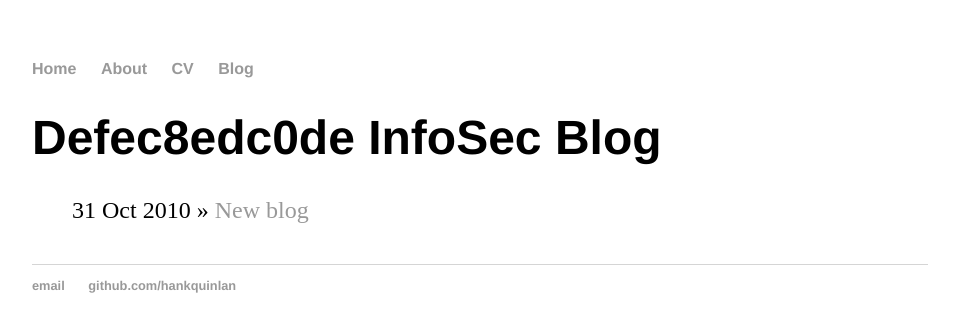
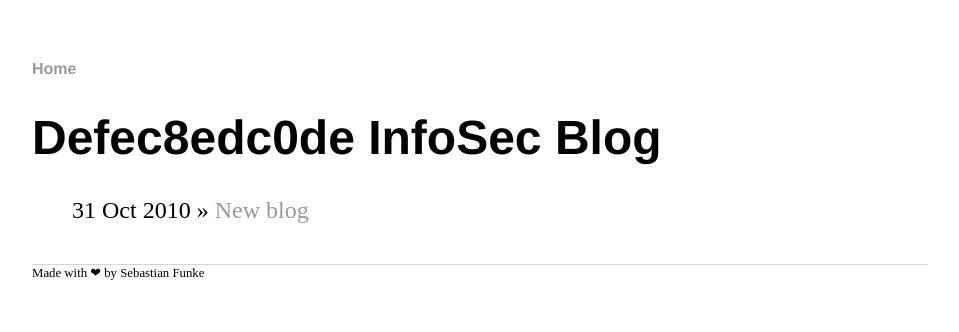
Before and after one commit to defec8edc0de/blog, a Jekyll site: the page built from index.html, in a window 1280 px wide. Shown: the top 332 px of the page, without its empty margins (160-1119 px from the left). Built offline with Jekyll 4.4.1, drawn with Linux system fonts in a browser that asks for light colours.

Commit message:
Update default.html

```diff
--- a/_layouts/default.html
+++ b/_layouts/default.html
@@ -3,15 +3,12 @@
 		<head>
 			<title>{{ page.title }}</title>
 			<!-- link to main stylesheet -->
-			<link rel="stylesheet" type="text/css" href="/css/main.css">
+			<link rel="stylesheet" type="text/css" href="../css/main.css">
 		</head>
 		<body>
 			<nav>
 	    		<ul>
 	        		<li><a href="/">Home</a></li>
-		        	<li><a href="/about">About</a></li>
-	        		<li><a href="/cv">CV</a></li>
-	        		<li><a href="/blog">Blog</a></li>
 	    		</ul>
 			</nav>
 			<div class="container">
@@ -20,10 +17,7 @@
 
 			</div><!-- /.container -->
 			<footer>
-	    		<ul>
-	        		<li><a href="mailto:hankquinlanhub@gmail.com">email</a></li>
-	        		<li><a href="https://github.com/hankquinlan">github.com/hankquinlan</a></li>
-				</ul>
+	    		Made with ❤ by Sebastian Funke
 			</footer>
 		</body>
 	</html>
```
